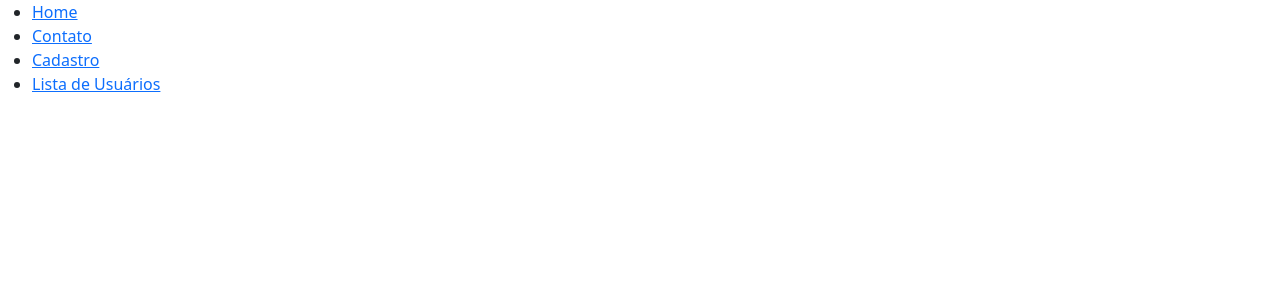
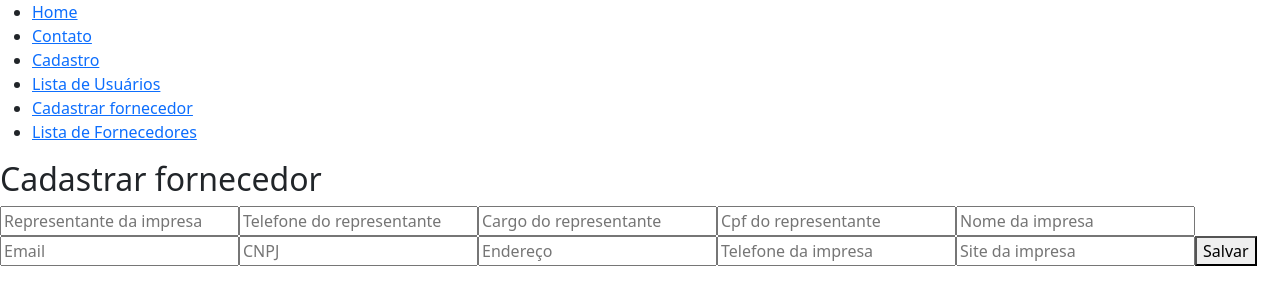
Before and after one commit to pollyana-valverde/sistemaElite, a React (Create React App) app in the folder frontend/: page /FornecedorCadastro in a window 1280 px wide. Shown: the top 304 px of the page. Built offline with nearby package versions, Linux system fonts and the light colour scheme.

Commit message:
Fornecedores em andamento

```diff
--- /dev/null
+++ b/frontend/src/Components/ForncedorForm.jsx
@@ -0,0 +1,68 @@
+// CadastroForm.jsx
+import React, { useState } from 'react';
+import axios from 'axios';
+
+const FornecedorForm = () => {
+    const [formData, setFormData] = useState({
+        representanteImpresa: '',
+        telefoneRepresentante: '',
+        cargoRepresentante: '',
+        cpfRepresentante: '',
+        nomeImpresa: '',
+        email: '',
+        cnpj: '',
+        endereco: '',
+        telefoneImpresa: '',
+        siteImpresa: ''
+    });
+
+    const handleChange = (e) => {
+        const { name, value } = e.target;
+        setFormData({
+            ...formData,
+            [name]: value
+        });
+    };
+
+    const handleSubmit = async (e) => {
+        e.preventDefault();
+        try {
+            await axios.post('http://localhost:3001/cadastros', formData);
+            alert('Fornecedor cadastrado com sucesso!');
+            // Limpar o formulário após o envio bem-sucedido
+            setFormData({
+                representanteImpresa: '',
+                telefoneRepresentante: '',
+                cargoRepresentante: '',
+                cpfRepresentante: '',
+                nomeImpresa: '',
+                email: '',
+                cnpj: '',
+                endereco: '',
+                telefoneImpresa: '',
+                siteImpresa: ''
+            });
+        } catch (error) {
+            console.error('Erro ao cadastrar fornecedor:', error);
+            alert('Erro ao cadastrar fornecedor. Verifique o console para mais detalhes.');
+        }
+    };
+
+    return (
+        <form onSubmit={handleSubmit}>
+            <input type="text" name="representante" placeholder="Representante da impresa" value={formData.representanteImpresa} onChange={handleChange} />
+            <input type="number" name="telefoneRepresentante" placeholder="Telefone do representante" value={formData.telefoneRepresentante} onChange={handleChange} />
+            <input type="text" name="cargoRepresentante" placeholder="Cargo do representante" value={formData.cargoRepresentante} onChange={handleChange} />
+            <input type="text" name="cpfRepresentante" placeholder="Cpf do representante" value={formData.cpfRepresentante} onChange={handleChange} />
+            <input type="text" name="nomeImpresa" placeholder="Nome da impresa" value={formData.nomeImpresa} onChange={handleChange} />
+            <input type="email" name="email" placeholder="Email" value={formData.email} onChange={handleChange} />
+            <input type="text" name="cnpj" placeholder="CNPJ" value={formData.cnpj} onChange={handleChange} />
+            <input type="text" name="endereco" placeholder="Endereço" value={formData.endereco} onChange={handleChange} />
+            <input type="number" name="telefoneImpresa" placeholder="Telefone da impresa" value={formData.telefoneImpresa} onChange={handleChange} />
+            <input type="url" name="siteImpresa" placeholder="Site da impresa" value={formData.siteImpresa} onChange={handleChange} />
+            <button type="submit">Salvar</button>
+        </form>
+    );
+};
+
+export default FornecedorForm;
--- a/frontend/src/Components/Navegacao.jsx
+++ b/frontend/src/Components/Navegacao.jsx
@@ -18,6 +18,12 @@ const Header = () => {
           <li>
             <Link to="/listaUsuarios">Lista de Usuários</Link>
           </li>
+          <li>
+            <Link to="/FornecedorCadastro">Cadastrar fornecedor</Link>
+          </li>
+          <li>
+            <Link to="/listaUsuarios">Lista de Fornecedores</Link>
+          </li>
         </ul>
       </nav>
     </header>
--- /dev/null
+++ b/frontend/src/Components/TabelaFornecedor.jsx
@@ -0,0 +1,75 @@
+import React, { useState, useEffect } from "react";
+import axios from "axios";
+
+const TabelaFornecedor = () => {
+  const [fornecedores, setFornecedores] = useState([]);
+
+  useEffect(() => {
+    const fetchData = async () => {
+      try {
+        const { data } = await axios.get("http://localhost:3001/cadastros");
+        setFornecedores(data);
+      } catch (error) {
+        console.error("Erro ao buscar Fornecedor:", error); // Adiciona este log de erro
+      }
+    };
+
+    fetchData();
+  }, []);
+
+  const handleExcluirFornecedor = async (idFornecedor) => {
+    try {
+      await axios.delete(`http://localhost:3001/cadastros/${idFornecedor}`);
+      // Atualiza a lista de cadastros após a exclusão
+      const { data } = await axios.get("http://localhost:3001/cadastros");
+      setFornecedores(data);
+      console.log("Fornecedor excluído com sucesso!");
+    } catch (error) {
+      console.error("Erro ao excluir Fornecedor:", error);
+    }
+  };
+
+  return (
+    <div>
+      <table border={2} cellPadding={5} cellSpacing={5}>
+        <thead>
+          <tr>
+            <th>ID</th>
+            <th>Nome</th>
+            <th>Email</th>
+            <th>CPF</th>
+            <th>Endereço</th>
+            <th>Telefone</th>
+            <th>Senha</th>
+            <th>Ação</th>
+            {/* Adicione mais colunas, se necessário */}
+          </tr>
+        </thead>
+        <tbody>
+          {fornecedores.map((fornecedores) => (
+            <tr key={fornecedores.idFornecedor}>
+              <td>{fornecedores.idFornecedor}</td>
+              <td>{fornecedores.nome}</td>
+              <td>{fornecedores.email}</td>
+              <td>{fornecedores.cpf}</td>
+              <td>{fornecedores.endereco}</td>
+              <td>{fornecedores.telefone}</td>
+              <td>{fornecedores.senha}</td>
+              <td>
+                <button
+                  variant="danger"
+                  onClick={() => handleExcluirFornecedor(fornecedores.idFornecedor)}
+                >
+                  Excluir
+                </button>
+              </td>
+              {/* Renderizar outras colunas, se necessário */}
+            </tr>
+          ))}
+        </tbody>
+      </table>
+    </div>
+  );
+};
+
+export default TabelaFornecedor;
--- /dev/null
+++ b/frontend/src/Pages/FornecedorCadastro.js
@@ -0,0 +1,17 @@
+//Cadastro do fornecedor
+import React from "react";
+import FornecedorForm from "../Components/ForncedorForm";
+
+const FornecerCadastro = () => {
+  return (
+    <>
+      <div>
+        <h2>Cadastrar fornecedor</h2>
+        <FornecedorForm />
+        {/* Conteúdo da página Contato */}
+      </div>
+    </>
+  );
+};
+
+export default FornecerCadastro;
--- a/frontend/src/Routes.js
+++ b/frontend/src/Routes.js
@@ -4,6 +4,8 @@ import Home from "./Pages/Home";
 import Contato from "./Pages/Contato";
 import Cadastro from "./Pages/Cadastro";
 import TabelaUsuarios from "./Pages/ListaUsuarios";
+import FornecerCadastro from "./Pages/FornecedorCadastro";
+import TabelaFornecedor from "./Components/TabelaFornecedor";
 
 const Rotas = () => {
   return (
@@ -12,7 +14,9 @@ const Rotas = () => {
         <Route path="/" exact element={<Home />} />
         <Route path="/contato" element={<Contato />} />
         <Route path="/cadastro" element={<Cadastro />} />
+        <Route path="/FornecedorCadastro" element={<FornecerCadastro />} />
         <Route path="/listaUsuarios" element={<TabelaUsuarios />} />
+        <Route path="/ListaFornecedores" element={<TabelaFornecedor />} />
       </Routes>
     </>
   );
```
Also changed, not shown: frontend/src/Pages/ListaFornecedores.js (added, +16 -0 lines).
